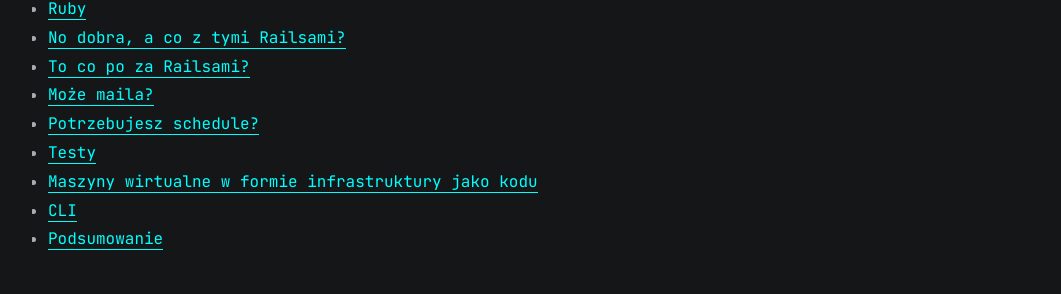
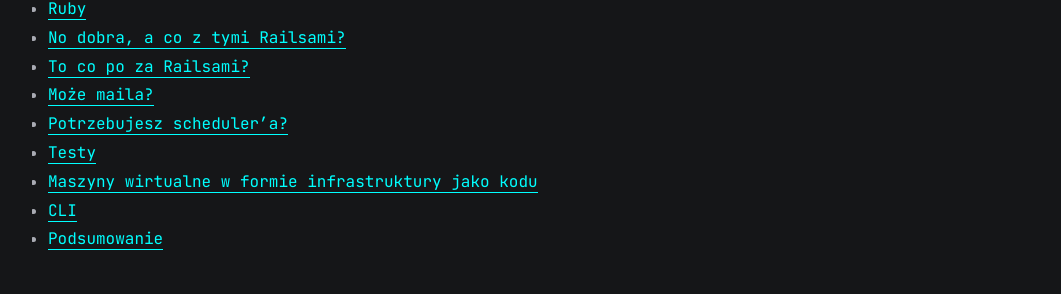
Before and after one commit to mikelogaciuk/mikelogaciuk.github.io, a Jekyll site: the page built from all_collections/_posts/2023-12-12-railsy-to-nie-wszystko.md, in a window 1280 px wide and 900 px high, scrolled down 584 px. Shown: the part 147-441 px from the top of the window, without its empty margins (108-1169 px from the left). Built offline with Jekyll 4.4.1, drawn with Linux system fonts in a browser that asks for light colours; some of the changed text lies outside the part shown.

Commit message:
Slight chapter name change

````diff
--- a/all_collections/_posts/2023-12-12-railsy-to-nie-wszystko.md
+++ b/all_collections/_posts/2023-12-12-railsy-to-nie-wszystko.md
@@ -21,7 +21,7 @@
 - [No dobra, a co z tymi Railsami?](#no-dobra-a-co-z-tymi-railsami)
 - [To co po za Railsami?](#to-co-po-za-railsami)
 - [Może maila?](#może-maila)
-- [Potrzebujesz schedule?](#potrzebujesz-schedule)
+- [Potrzebujesz scheduler'a?](#potrzebujesz-schedulera)
 - [Testy](#testy)
 - [Maszyny wirtualne w formie infrastruktury jako kodu](#maszyny-wirtualne-w-formie-infrastruktury-jako-kodu)
 - [CLI](#cli)
@@ -184,7 +184,7 @@
           })
 ```
 
-## Potrzebujesz schedule?
+## Potrzebujesz scheduler'a?
 
 Użyj **whenever** albo **sidekiq'a**:
 
````
